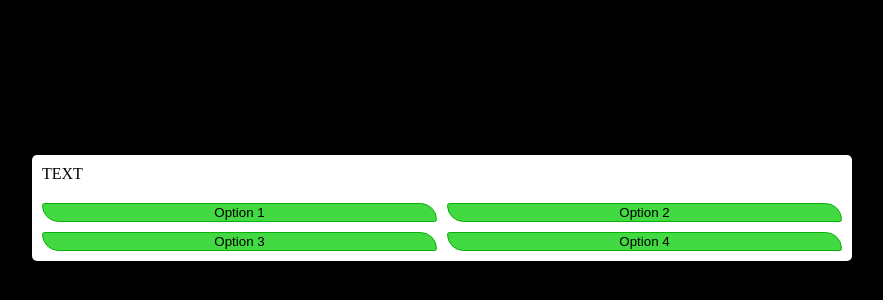
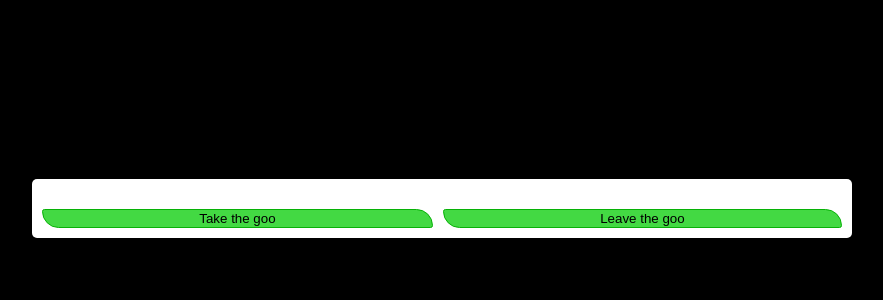
Before and after one commit to sambow7/Browser-Based-Game-P1, a plain HTML site: page index.html in a window 1280 px wide. Shown: the part 192-492 px from the top of the page, without its empty margins (198-1081 px from the left). Drawn offline with Linux system fonts and the light colour scheme.

Commit message:
saving progress

```diff
--- a/index.html
+++ b/index.html
@@ -4,7 +4,8 @@
   <meta charset="UTF-8">
   <meta name="viewport" content="width=device-width, initial-scale=1.0">
   <link rel="stylesheet" href="/css/style.css">
-  <title>Text Adventure Sector 7</title>
+  <script defer src="js/app.js"></script>
+  <title>Sector-7</title>
 </head>
 <body>
   <div class="container">
--- a/js/app.js
+++ b/js/app.js
@@ -1,13 +1,197 @@
-/*-------------- Constants -------------*/
+const textElement = document.getElementById('text')
+const optionButtonsElement = document.getElementById('option-buttons')
 
+let state = {}
 
-/*---------- Variables (state) ---------*/
+function startGame() {
+  state = {}
+  showTextNode(1)
+}
 
+function showTextNode(textNodeIndex) {
+  const textNode = textNodes.find(textNode => textNode.id === textNodeIndex)
+  textElement.innerText = textNode.text
+  while (optionButtonsElement.firstChild) {
+    optionButtonsElement.removeChild(optionButtonsElement.firstChild)
+  }
 
-/*----- Cached Element References  -----*/
+  textNode.options.forEach(option => {
+    if (showOption(option)) {
+      const button = document.createElement('button')
+      button.innerText = option.text
+      button.classList.add('btn')
+      button.addEventListener('click', () => selectOption(option))
+      optionButtonsElement.appendChild(button)
+    }
+  })
+}
 
+function showOption(option) {
+  return option.requiredState == null || option.requiredState(state)
+}
 
-/*-------------- Functions -------------*/
+function selectOption(option) {
+  const nextTextNodeId = option.nextText
+  if (nextTextNodeId <= 0) {
+    return startGame()
+  }
+  state = Object.assign(state, option.setState)
+  showTextNode(nextTextNodeId)
+}
 
+const textNodes = [
+  {
+    id: 1,
+    text: "",
+    options: [
+      {
+        text: 'Take the goo',
+        setState: { blueGoo: true },
+        nextText: 2
+      },
+      {
+        text: 'Leave the goo',
+        nextText: 2
+      }
+    ]
+  },
+  {
+    id: 2,
+    text: 'You venture forth in search of answers to where you are when you come across a merchant.',
+    options: [
+      {
+        text: 'Trade the goo for a sword',
+        requiredState: (currentState) => currentState.blueGoo,
+        setState: { blueGoo: false, sword: true },
+        nextText: 3
+      },
+      {
+        text: 'Trade the goo for a shield',
+        requiredState: (currentState) => currentState.blueGoo,
+        setState: { blueGoo: false, shield: true },
+        nextText: 3
+      },
+      {
+        text: 'Ignore the merchant',
+        nextText: 3
+      }
+    ]
+  },
+  {
+    id: 3,
+    text: 'After leaving the merchant you start to feel tired and stumble upon a small town next to a dangerous looking castle.',
+    options: [
+      {
+        text: 'Explore the castle',
+        nextText: 4
+      },
+      {
+        text: 'Find a room to sleep at in the town',
+        nextText: 5
+      },
+      {
+        text: 'Find some hay in a stable to sleep in',
+        nextText: 6
+      }
+    ]
+  },
+  {
+    id: 4,
+    text: 'You are so tired that you fall asleep while exploring the castle and are killed by some terrible monster in your sleep.',
+    options: [
+      {
+        text: 'Restart',
+        nextText: -1
+      }
+    ]
+  },
+  {
+    id: 5,
+    text: 'Without any money to buy a room you break into the nearest inn and fall asleep. After a few hours of sleep the owner of the inn finds you and has the town guard lock you in a cell.',
+    options: [
+      {
+        text: 'Restart',
+        nextText: -1
+      }
+    ]
+  },
+  {
+    id: 6,
+    text: 'You wake up well rested and full of energy ready to explore the nearby castle.',
+    options: [
+      {
+        text: 'Explore the castle',
+        nextText: 7
+      }
+    ]
+  },
+  {
+    id: 7,
+    text: 'While exploring the castle you come across a horrible monster in your path.',
+    options: [
+      {
+        text: 'Try to run',
+        nextText: 8
+      },
+      {
+        text: 'Attack it with your sword',
+        requiredState: (currentState) => currentState.sword,
+        nextText: 9
+      },
+      {
+        text: 'Hide behind your shield',
+        requiredState: (currentState) => currentState.shield,
+        nextText: 10
+      },
+      {
+        text: 'Throw the blue goo at it',
+        requiredState: (currentState) => currentState.blueGoo,
+        nextText: 11
+      }
+    ]
+  },
+  {
+    id: 8,
+    text: 'Your attempts to run are in vain and the monster easily catches.',
+    options: [
+      {
+        text: 'Restart',
+        nextText: -1
+      }
+    ]
+  },
+  {
+    id: 9,
+    text: 'You foolishly thought this monster could be slain with a single sword.',
+    options: [
+      {
+        text: 'Restart',
+        nextText: -1
+      }
+    ]
+  },
+  {
+    id: 10,
+    text: 'The monster laughed as you hid behind your shield and ate you.',
+    options: [
+      {
+        text: 'Restart',
+        nextText: -1
+      }
+    ]
+  },
+  {
+    id: 11,
+    text: 'You threw your jar of goo at the monster and it exploded. After the dust settled you saw the monster was destroyed. Seeing your victory you decide to claim this castle as your and live out the rest of your days there.',
+    options: [
+      {
+        text: 'Congratulations. Play Again.',
+        nextText: -1
+      }
+    ]
+  }
+]
 
 /*----------- Event Listeners ----------*/
+
+startGame()
```
